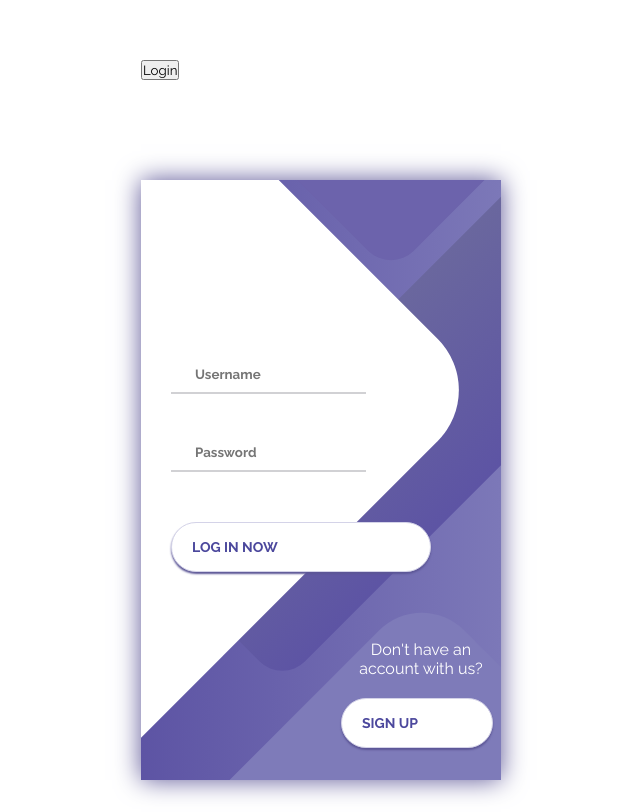
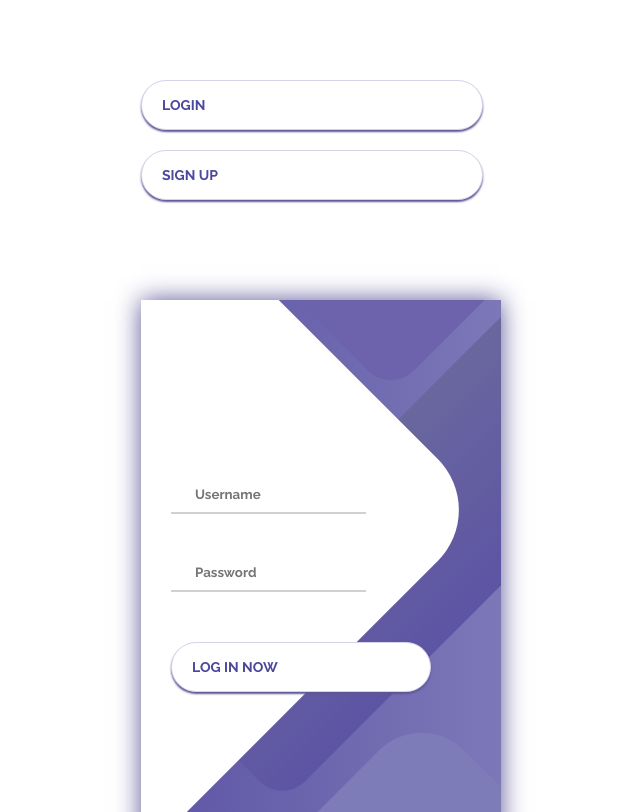
Before and after one commit to ticket-tiger/ticket-management-system, a React (Create React App) app: page /login in a window 1280 px wide. Shown: the part 140-952 px from the top of the page, without its empty margins (319-959 px from the left). Built offline with nearby package versions, Linux system fonts and the light colour scheme.

Commit message:
Added Login and CreateAccount components to Modal in NavBar

```diff
--- a/src/App.js
+++ b/src/App.js
@@ -1,6 +1,6 @@
 import React from 'react';
 import { Route, Routes, Navigate } from 'react-router-dom';
-import { AuthProvider, RequireAuth } from './auth';
+import { RequireAuth } from './auth';
 import SubmitTicket from './pages/SubmitTicket/SubmitTicket';
 import ViewTickets from './pages/ViewTickets/ViewTickets';
 import NavBar from './components/NavBar/NavBar';
@@ -24,7 +24,6 @@ const App = () => {
     window.sessionStorage.setItem('refreshed', true);
   };
   return (
-    <AuthProvider>
     <Routes>
       <Route element={<NavBar />}>
         <Route path="/" element={<Navigate to="/create-ticket" />} />
@@ -46,7 +45,6 @@ const App = () => {
         />
       </Route>
     </Routes>
-    </AuthProvider>
   );
 };
 
--- a/src/components/CreateAccount/CreateAccount.js
+++ b/src/components/CreateAccount/CreateAccount.js
@@ -2,13 +2,13 @@ import React, { useReducer, useState } from 'react';
 import PropTypes from 'prop-types';
 import { Navigate } from 'react-router-dom';
 import axios from 'axios';
-import { useAuth } from '../../auth';
 // import axios from 'axios';
 import './CreateAccount.css';
 
 const CreateAccount = (props) => {
   const { submitForm, closeForm } = props;
 
+  const [accountCreationSuccessful, setAccountCreationSuccessful] = useState(false);
   const [accountCreationStatusCSSClass, setAccountCreationStatusCSSClass] = useState('');
 
   const initialCredentials = {
@@ -41,13 +41,11 @@ const CreateAccount = (props) => {
 
   const [credentials, dispatch] = useReducer(reducer, initialCredentials);
 
-  const auth = useAuth();
-
   const handleSubmit = async (e) => {
     e.preventDefault();
     try {
-      await axios.post(`${process.env.REACT_APP_API_URL}/create-account`, credentials);
-      auth.signin(credentials.username);
+      await axios.post(`${process.env.REACT_APP_USERS_URL}/create-account`, credentials);
+      setAccountCreationSuccessful(true);
       submitForm();
     } catch (error) {
       if (error.response.status >= 400 && error.response.status < 500) setAccountCreationStatusCSSClass('status-400');
@@ -56,11 +54,8 @@ const CreateAccount = (props) => {
     }
   };
 
-  if (auth.user) {
-    return <Navigate to="/employee" />;
-  }
-  if (auth.user === '') {
-    return <Navigate to="/user" />;
+  if (accountCreationSuccessful) {
+    return <Navigate to="/Login" />;
   }
 
   return (
--- a/src/components/NavBar/NavBar.js
+++ b/src/components/NavBar/NavBar.js
@@ -1,15 +1,40 @@
-import React from 'react';
+import React, { useState } from 'react';
 import { Link, Outlet, useNavigate } from 'react-router-dom';
 import { useAuth } from '../../auth';
+import Modal from '../reusableComponents/Modal';
+import Login from '../../pages/Login/Login';
+import CreateAccount from '../CreateAccount/CreateAccount';
 import './NavBar.css';
 
 const NavBar = () => {
+  const [isModalOpen, setIsModalOpen] = useState(false);
+  const [hasAccount, setHasAccount] = useState(false);
+
   const auth = useAuth();
   const navigate = useNavigate();
   const handleLogout = () => {
     auth.signout();
     navigate('/login');
   };
+
+  const openLoginModal = () => {
+    setHasAccount(true);
+    setIsModalOpen(true);
+  };
+
+  const openCreateAccountModal = () => {
+    setHasAccount(false);
+    setIsModalOpen(true);
+  };
+
+  const closeUserForm = () => {
+    setIsModalOpen(false);
+  };
+
+  const submitUserForm = () => {
+    closeUserForm();
+  };
+
   return (
     <div>
       {auth.user ? (
@@ -26,14 +51,32 @@ const NavBar = () => {
       )
         : (
           <>
-            <Link to="/login">
-              <button type="button">
-                Login
-              </button>
-            </Link>
+            <button type="button" onClick={openLoginModal} className="button login__signup">
+              <span className="button__text">Login</span>
+              <i className="button__icon fas fa-chevron-right" />
+            </button>
+            <button type="button" onClick={openCreateAccountModal} className="button login__signup">
+              <span className="button__text">Sign Up</span>
+              <i className="button__icon fas fa-chevron-right" />
+            </button>
           </>
         )}
       <p>{auth.user}</p>
+      {isModalOpen
+        ? (
+          <Modal
+            submitForm={submitUserForm}
+            closeForm={closeUserForm}
+          >
+            <div>
+              <button type="button" onClick={() => setHasAccount(true)} disabled={hasAccount}>Login</button>
+              <button type="button" onClick={() => setHasAccount(false)} disabled={!hasAccount}>Sign Up</button>
+              {hasAccount
+                ? <Login />
+                : <CreateAccount />}
+            </div>
+          </Modal>
+        ) : null}
       <Outlet />
     </div>
   );
--- a/src/components/TicketTable/TicketTable.js
+++ b/src/components/TicketTable/TicketTable.js
@@ -53,7 +53,7 @@ const TicketLog = () => {
 
   useEffect(async () => {
     try {
-      const response = await axios.get(`${process.env.REACT_APP_API_URL}/get-tickets`);
+      const response = await axios.get(`${process.env.REACT_APP_TICKETS_URL}/get-tickets`);
       setTickets(response.data);
       auth.signin(window.localStorage.getItem('user'));
     } catch (error) {
--- a/src/pages/Login/Login.js
+++ b/src/pages/Login/Login.js
@@ -2,12 +2,9 @@ import React, { useReducer, useState } from 'react';
 import { Navigate } from 'react-router-dom';
 import axios from 'axios';
 import './Login.css';
-import Modal from '../../components/reusableComponents/Modal';
-import CreateAccount from '../../components/CreateAccount/CreateAccount';
 import { useAuth } from '../../auth';
 
 const Login = () => {
-  const [isModalOpen, setIsModalOpen] = useState(false);
   const [authenticationStatusCSSClass, setAuthenticationStatusCSSClass] = useState('');
 
   const initialCredentials = {
@@ -39,9 +36,9 @@ const Login = () => {
   const handleSubmit = async (e) => {
     e.preventDefault();
     try {
-      const response = await axios.post(`${process.env.REACT_APP_API_URL}/login`, credentials);
+      const response = await axios.post(`${process.env.REACT_APP_USERS_URL}/login`, credentials);
       setAuthenticationStatusCSSClass('200-status');
-      document.cookie = response.data.json();
+      document.cookie = `Bearer ${response.data.json()}`;
       auth.signin(credentials.username);
     } catch (error) {
       if (error.response) {
@@ -50,14 +47,6 @@ const Login = () => {
         else setAuthenticationStatusCSSClass('status-default-error');
       } else setAuthenticationStatusCSSClass('status-default-error');
     }
-  };
-
-  const closeCreateAccountForm = () => {
-    setIsModalOpen(false);
-  };
-
-  const submitCreateAccountForm = () => {
-    closeCreateAccountForm();
   };
 
   if (auth.user) {
@@ -108,22 +97,6 @@ const Login = () => {
                 <i className="button__icon fas fa-chevron-right" />
               </button>
             </form>
-            <div className="social-login">
-              Don&apos;t have an account with us?
-              <button type="button" onClick={() => setIsModalOpen(true)} className="button login__signup">
-                <span className="button__text">Sign up</span>
-                <i className="button__icon fas fa-chevron-right" />
-              </button>
-              {isModalOpen
-                ? (
-                  <Modal>
-                    <CreateAccount
-                      submitForm={submitCreateAccountForm}
-                      closeForm={closeCreateAccountForm}
-                    />
-                  </Modal>
-                ) : null}
-            </div>
           </div>
           <div className="screen__background">
             <span className="screen__background__shape screen__background__shape4" />
--- a/src/pages/SubmitTicket/SubmitTicket.js
+++ b/src/pages/SubmitTicket/SubmitTicket.js
@@ -1,5 +1,6 @@
 import React, { useState } from 'react';
 import axios from 'axios';
+import { useAuth } from '../../auth';
 import './SubmitTicket.css';
 
 const SubmitTicket = () => {
@@ -14,6 +15,8 @@ const SubmitTicket = () => {
     subjectText: '',
     descriptionText: '',
   });
+  const auth = useAuth();
+
   const handleChange = (e) => {
     const { value } = e.target;
     setState({
@@ -34,8 +37,7 @@ const SubmitTicket = () => {
     };
     console.log('Ticket sent');
     try {
-      // const response = await axios.post('http://localhost:3001/api/create-ticket', ticket);
-      const response = await axios.post(`${process.env.REACT_APP_API_URL}/create-ticket`, ticket);
+      const response = await axios.post(`${process.env.REACT_APP_TICKETS_URL}/create-ticket`, { email: auth.user.email, ticket });
       return response.status;
     } catch (error) {
       return error.response.status;
```
Also changed, not shown: 1 other file (tests, documents, lock files or other folders). Lines whose indentation alone changed are shown as unchanged.
